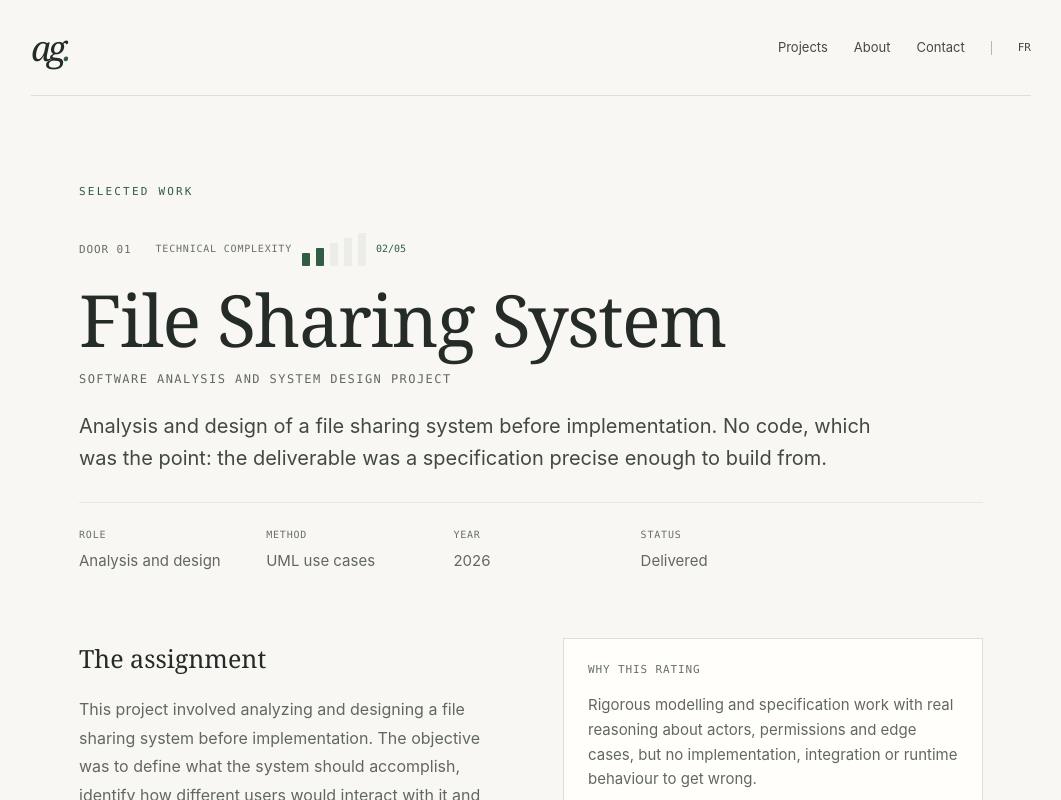
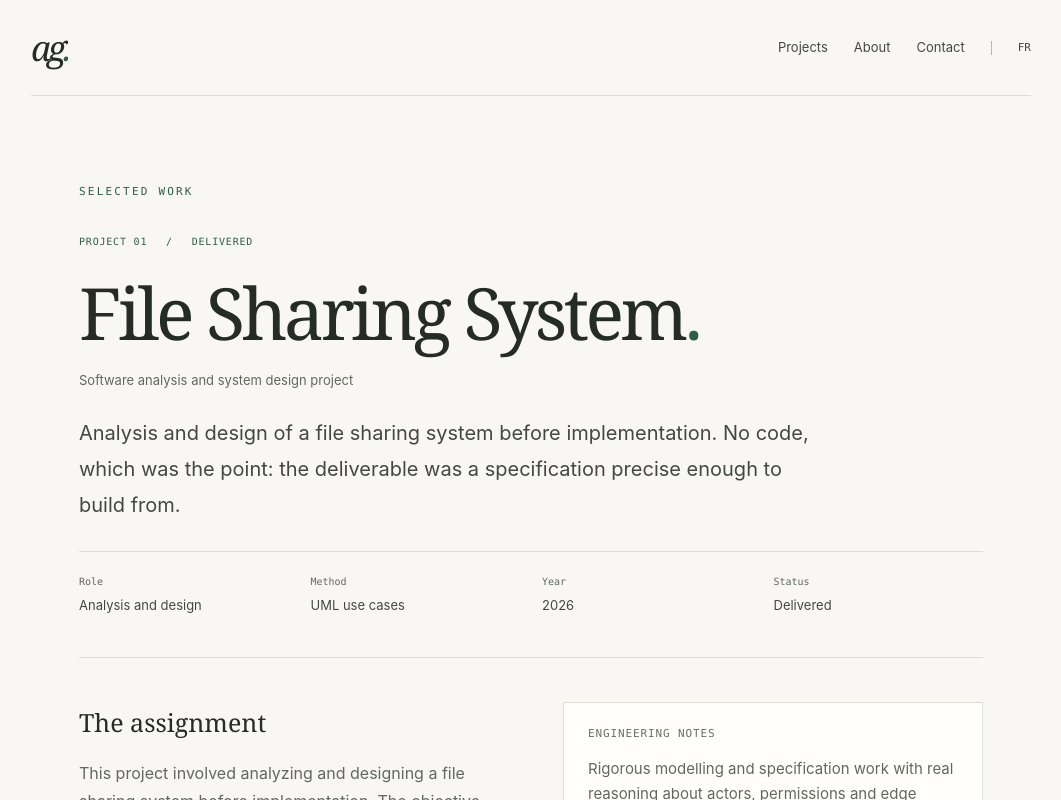
Before and after one commit to AraGhah/Portfolio, a Next.js app: page /en/projects/file-sharing-system in a window 1280 px wide. Shown: the top 800 px of the page, without its empty margins (109-1170 px from the left). Built offline with nearby package versions, Linux system fonts and the light colour scheme.

Commit message:
Start case studies with the context that matters

```diff
--- /dev/null
+++ b/components/case-study/CaseStudy.module.css
@@ -0,0 +1,12 @@
+.header { padding-bottom: 40px; margin-bottom: 44px; border-bottom: 1px solid var(--line); }
+.eyebrow { font: 10px/1.7 var(--font-mono); color: var(--acc); text-transform: uppercase; letter-spacing: .08em; margin-bottom: 24px; }
+.eyebrow > span { margin-inline: 12px; }
+.title { font: 400 var(--t-project)/1.08 var(--font-display); letter-spacing: -.05em; margin-bottom: 18px; overflow-wrap: anywhere; }
+.title > span { color: var(--acc); }
+.type { font-size: 13px; color: var(--ink-muted); margin-bottom: 24px; }
+.tagline { max-width: 750px; font-size: var(--t-tagline); line-height: 1.8; }
+.links { display: flex; flex-wrap: wrap; gap: 12px 24px; align-items: center; margin: 24px 0 32px; font-size: 13px; }
+.unavailable { color: var(--ink-muted); font-size: 12px; }
+.meta { display: grid; grid-template-columns: repeat(auto-fit, minmax(130px, 1fr)); gap: 22px; border-top: 1px solid var(--line); padding-top: 24px; margin: 28px 0 0; }
+.meta dt { font: 10px var(--font-mono); color: var(--ink-muted); margin-bottom: 8px; }
+.meta dd { font-size: 13px; margin: 0; }
--- a/components/case-study/CaseStudyHeader.tsx
+++ b/components/case-study/CaseStudyHeader.tsx
@@ -1,187 +1,26 @@
-'use client';
-
 import { useTranslations } from 'next-intl';
 import type { Project } from '@/lib/types';
-import { ComplexityMeter } from './ComplexityMeter';
+import styles from './CaseStudy.module.css';
 
-type CaseStudyHeaderProps = {
-  project: Project;
-};
-
-export function CaseStudyHeader({ project }: CaseStudyHeaderProps) {
+export function CaseStudyHeader({ project }: { project: Project }) {
   const t = useTranslations('caseStudy');
-  const tStatus = useTranslations('status');
-
+  const status = useTranslations('status');
   return (
-    <header style={{ marginBottom: 'clamp(40px, 5vw, 64px)' }}>
-      <div
-        style={{
-          display: 'flex',
-          flexWrap: 'wrap',
-          alignItems: 'center',
-          gap: '16px 24px',
-          marginBottom: 20,
-        }}
-      >
-        <span
-          style={{
-            fontFamily: 'var(--font-mono)',
-            fontSize: 'var(--t-mono-label)',
-            letterSpacing: '0.08em',
-            textTransform: 'uppercase',
-            color: 'var(--ink-label)',
-          }}
-        >
-          {t('door')} {project.doorNumber}
-        </span>
-        <div style={{ display: 'flex', alignItems: 'center', gap: 10 }}>
-          <span
-            style={{
-              fontFamily: 'var(--font-mono)',
-              fontSize: 'var(--t-mono-meta)',
-              letterSpacing: '0.08em',
-              textTransform: 'uppercase',
-              color: 'var(--ink-label)',
-            }}
-          >
-            {t('complexity')}
-          </span>
-          <ComplexityMeter
-            value={project.complexity}
-            label={`${t('complexity')} ${project.complexity}/5`}
-          />
-          <span
-            style={{
-              fontFamily: 'var(--font-mono)',
-              fontSize: 'var(--t-mono-meta)',
-              color: 'var(--acc)',
-            }}
-          >
-            {String(project.complexity).padStart(2, '0')}/05
-          </span>
-        </div>
-      </div>
-
-      <h1
-        style={{
-          fontFamily: 'var(--font-display)',
-          fontSize: 'var(--t-project)',
-          lineHeight: 0.94,
-          fontWeight: 400,
-          color: 'var(--ink)',
-          margin: '0 0 16px',
-          letterSpacing: '-0.02em',
-        }}
-      >
-        {project.title}
-      </h1>
-
-      <p
-        style={{
-          fontFamily: 'var(--font-mono)',
-          fontSize: 'var(--t-mono-role)',
-          letterSpacing: '0.12em',
-          textTransform: 'uppercase',
-          color: 'var(--ink-muted)',
-          margin: '0 0 20px',
-        }}
-      >
-        {project.type}
-      </p>
-
-      <p
-        style={{
-          fontFamily: 'var(--font-body)',
-          fontSize: 'var(--t-tagline)',
-          lineHeight: 1.6,
-          color: 'var(--ink-body)',
-          maxWidth: '52rem',
-          margin: '0 0 28px',
-        }}
-      >
-        {project.tagline}
-      </p>
-
+    <header className={styles.header}>
+      <p className={styles.eyebrow}>{t('door')} {project.doorNumber} <span aria-hidden> / </span> {status(project.status)}</p>
+      <h1 className={styles.title}>{project.title}<span>.</span></h1>
+      <p className={styles.type}>{project.type}</p>
+      <p className={styles.tagline}>{project.tagline}</p>
       {project.links.length > 0 && (
-        <div style={{ display: 'flex', flexWrap: 'wrap', gap: 12, marginBottom: 28 }}>
-          {project.links.map((link) => {
-            const isExternal = /^https?:\/\//.test(link.href);
-            const chipStyle = {
-              fontFamily: 'var(--font-mono)',
-              fontSize: 'var(--t-mono-nav)',
-              letterSpacing: '0.06em',
-              textTransform: 'uppercase' as const,
-              padding: '10px 18px',
-              border: `1px solid ${link.primary ? 'rgba(var(--acc-rgb), .5)' : 'var(--line)'}`,
-              background: link.primary ? 'var(--acc-12)' : 'transparent',
-              color: link.primary ? 'var(--acc)' : 'var(--ink-label)',
-              textDecoration: 'none',
-              transition: 'border-color 400ms, background 400ms',
-            };
-
-            if (!isExternal) {
-              return (
-                <span key={link.label + link.href} style={chipStyle}>
-                  {link.label}
-                </span>
-              );
-            }
-
-            return (
-              <a
-                key={link.label + link.href}
-                href={link.href}
-                target="_blank"
-                rel="noopener noreferrer"
-                style={{
-                  ...chipStyle,
-                  color: link.primary ? 'var(--acc)' : 'var(--ink-muted)',
-                }}
-              >
-                {link.label}
-              </a>
-            );
-          })}
+        <div className={styles.links}>
+          {project.links.map((link) => /^https?:\/\//.test(link.href) ? (
+            <a key={link.label + link.href} className="text-link" href={link.href} target="_blank" rel="noopener noreferrer">{link.label} <span aria-hidden>↗</span></a>
+          ) : <span key={link.label + link.href} className={styles.unavailable}>{link.label}</span>)}
         </div>
       )}
-
-      <dl
-        style={{
-          display: 'grid',
-          gridTemplateColumns: 'repeat(auto-fill, minmax(140px, 1fr))',
-          gap: '20px 32px',
-          margin: 0,
-          padding: '24px 0 0',
-          borderTop: '1px solid var(--line-faint)',
-        }}
-      >
-        {project.meta.map(([key, val]) => (
-          <div key={key}>
-            <dt
-              style={{
-                fontFamily: 'var(--font-mono)',
-                fontSize: 'var(--t-mono-meta)',
-                letterSpacing: '0.08em',
-                textTransform: 'uppercase',
-                color: 'var(--ink-label)',
-                marginBottom: 6,
-              }}
-            >
-              {key}
-            </dt>
-            <dd
-              style={{
-                margin: 0,
-                fontFamily: 'var(--font-body)',
-                fontSize: 'var(--t-body-sm)',
-                color: 'var(--ink-muted)',
-              }}
-            >
-              {key === 'Status' || key === 'Statut'
-                ? tStatus(val as 'Delivered' | 'Live' | 'In development' | 'Livré' | 'En ligne' | 'En développement' | 'Public')
-                : val}
-            </dd>
-          </div>
+      <dl className={styles.meta}>
+        {project.meta.map(([key, value]) => (
+          <div key={key}><dt>{key}</dt><dd>{key === 'Status' || key === 'Statut' ? status(value) : value}</dd></div>
         ))}
       </dl>
     </header>
--- a/messages/en.json
+++ b/messages/en.json
@@ -87,13 +87,17 @@
     "diagram": "Illustrative product diagram"
   },
   "caseStudy": {
-    "door": "Door",
+    "door": "Project",
     "complexity": "Technical complexity",
-    "whyRated": "Why this rating",
+    "whyRated": "Engineering notes",
     "highlights": "Technical highlights",
-    "stack": "Stack",
+    "stack": "Tools used",
     "result": "Result",
-    "currentStatus": "Current status"
+    "currentStatus": "Current status",
+    "back": "Back to all projects",
+    "next": "Next project",
+    "projectNav": "Explore more work",
+    "overview": "Project overview"
   },
   "status": {
     "Delivered": "Delivered",
--- a/messages/fr.json
+++ b/messages/fr.json
@@ -87,13 +87,17 @@
     "diagram": "Schéma illustratif du produit"
   },
   "caseStudy": {
-    "door": "Porte",
+    "door": "Projet",
     "complexity": "Complexité technique",
-    "whyRated": "Pourquoi cette note",
+    "whyRated": "Notes techniques",
     "highlights": "Points techniques",
-    "stack": "Stack",
+    "stack": "Outils utilisés",
     "result": "Résultat",
-    "currentStatus": "Statut actuel"
+    "currentStatus": "Statut actuel",
+    "back": "Retour aux projets",
+    "next": "Projet suivant",
+    "projectNav": "Découvrir d’autres projets",
+    "overview": "Aperçu du projet"
   },
   "status": {
     "Delivered": "Livré",
```
